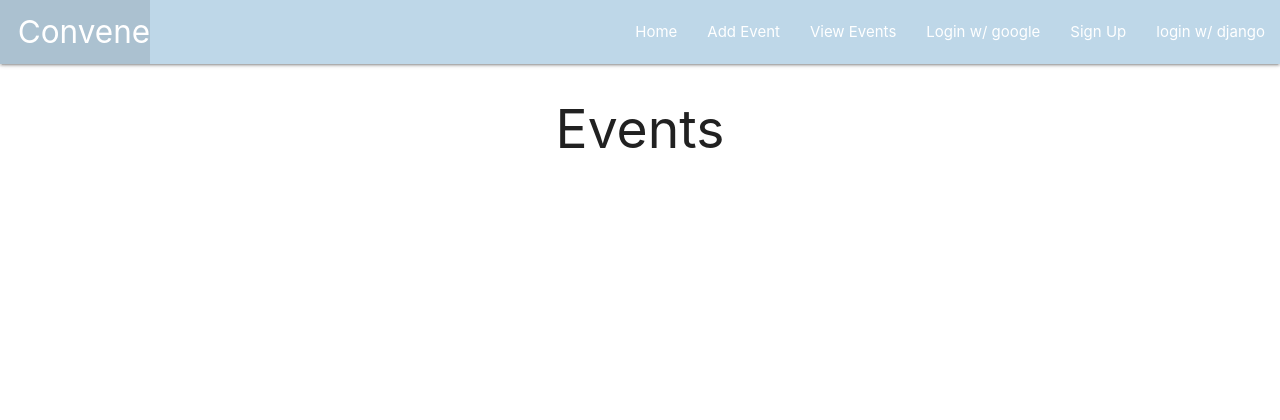
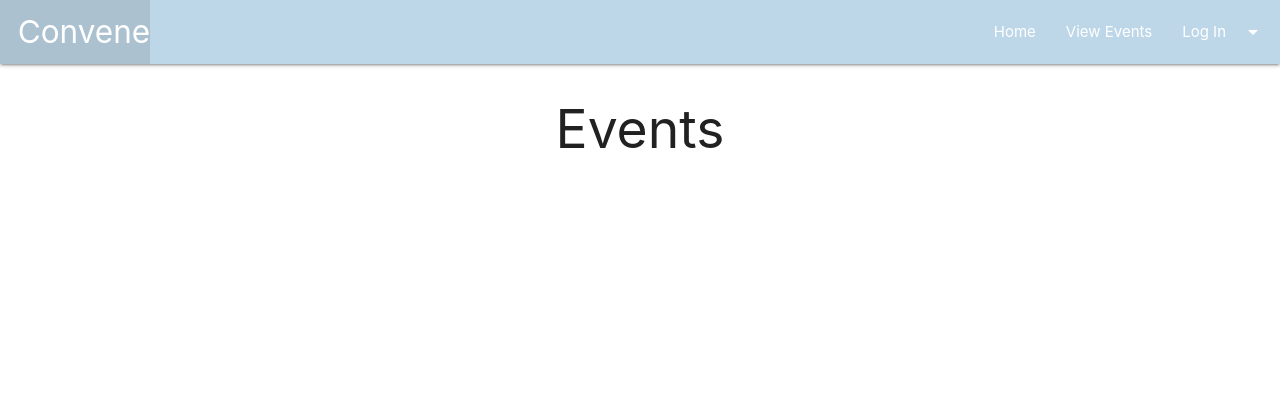
Before and after one commit to jcjv94/Convene-Django, a Django app: page /events/ in a window 1280 px wide. Shown: the top 420 px of the page. Run offline with Django 3.2, Linux system fonts and the light colour scheme; data that the repository does not hold is empty; some libraries are stand-ins or nearby versions.

Commit message:
combine oauth and django auth in nav bar

```diff
--- a/convene/settings.py
+++ b/convene/settings.py
@@ -150,5 +150,5 @@
 
 LOGIN_URL = '/auth/login/google-oauth2/'
 
-LOGIN_REDIRECT_URL = '/events'
+LOGIN_REDIRECT_URL = '/'
 LOGOUT_REDIRECT_URL = '/'
--- a/main_app/templates/base.html
+++ b/main_app/templates/base.html
@@ -11,32 +11,49 @@
     <link rel="stylesheet" type="text/css" href="{% static 'css/style.css' %}">
     <script src="https://cdnjs.cloudflare.com/ajax/libs/materialize/1.0.0/js/materialize.min.js"></script>
     <link href="https://fonts.googleapis.com/icon?family=Material+Icons" rel="stylesheet">
+    <link href="https://fonts.googleapis.com/icon?family=Material+Icons" rel="stylesheet">
+    <script type="text/javascript" src="https://code.jquery.com/jquery-2.1.1.min.js"></script>
+    <script src="https://cdnjs.cloudflare.com/ajax/libs/materialize/0.100.2/js/materialize.min.js"></script>
 </head>
 
 <body style="height: 100%; position: relative;">
     <header class="navbar-fixed">
+        <ul id="dropdown1" class="dropdown-content">
+            <li> <a href="{% url 'signup' %}"> Sign Up</a> </li>
+            <li> <a href="{% url 'login' %}"> login w/ django</a> </li>
+            <li class="divider"></li>
+            <li><a href="{% url 'social:begin' 'google-oauth2' %}">
+                    Login w/ google
+                </a>
+            </li>
+        </ul>
+        <ul id="dropdown2" class="dropdown-content">
+            <li> <a href="{% url 'logout' %}"> logout w/ django</a> </li>
+            <li class="divider"></li>
+            <li><a href="{% url 'logout' %}">Logout w/ google</a></li>
+            </li>
+        </ul>
         <nav>
             <div class="nav-wrapper" style="background-color: #BED7E8;">
                 <ul>
                     <li><a href="/" class="left brand-logo">&nbsp;&nbsp;Convene</a></li>
                 </ul>
-                <ul class="right">
+                <ul class="right hide-on-med-and-down">
+
+                    {% if user.is_authenticated %}
+                    <li><a href="{% url 'events_create'%}">Add Event</a></li>
+                    <li><a href="{% url 'user'%}">Profile</a></li>
+                    <!-- Dropdown Trigger -->
+                    <li><a class="dropdown-button" href="#!" data-activates="dropdown2">Log Out<i
+                                class="material-icons right">arrow_drop_down</i></a></li>
+                    {% else %}
                     <li><a href="{% url 'landing'%}">Home</a></li>
-                    <li><a href="{% url 'events_create'%}">Add Event</a></li>
                     <li><a href="{% url 'events'%}">View Events</a></li>
-                    {% if user.is_authenticated %}
-                    <li><a href="{% url 'user'%}">Profile</a></li>
-                    <li><a href="{% url 'logout' %}">Logout w/ google</a></li>
-                    <li> <a href="{% url 'logout' %}"> logout w/ django</a> </li>
-                    {% else %}
-                    <li><a href="{% url 'social:begin' 'google-oauth2' %}">
-                            Login w/ google
-                        </a>
-                    </li>
-                    <li> <a href="{% url 'signup' %}"> Sign Up</a> </li>
-                    <li> <a href="{% url 'login' %}"> login w/ django</a> </li>
-                    {% endif %}
+                    <!-- Dropdown Trigger -->
+                    <li><a class="dropdown-button" href="#!" data-activates="dropdown1">Log In<i
+                                class="material-icons right">arrow_drop_down</i></a></li>
                 </ul>
+                {% endif %}
             </div>
         </nav>
     </header>
@@ -54,6 +71,12 @@
 ">
         <div class="right">All Rights Reserved, &copy; 2019 Convene &nbsp;</div>
     </footer>
+
+    <script>
+
+        $(".button-collapse").sideNav();
+
+    </script>
 </body>
 
 </html>
```
